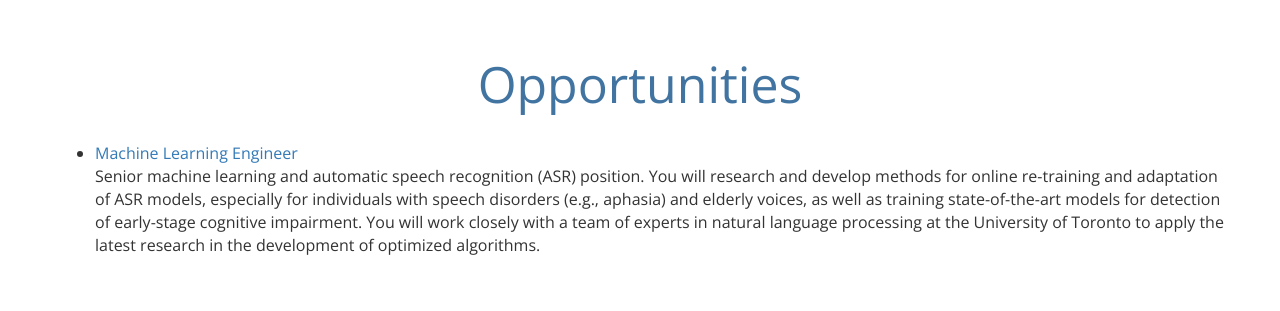
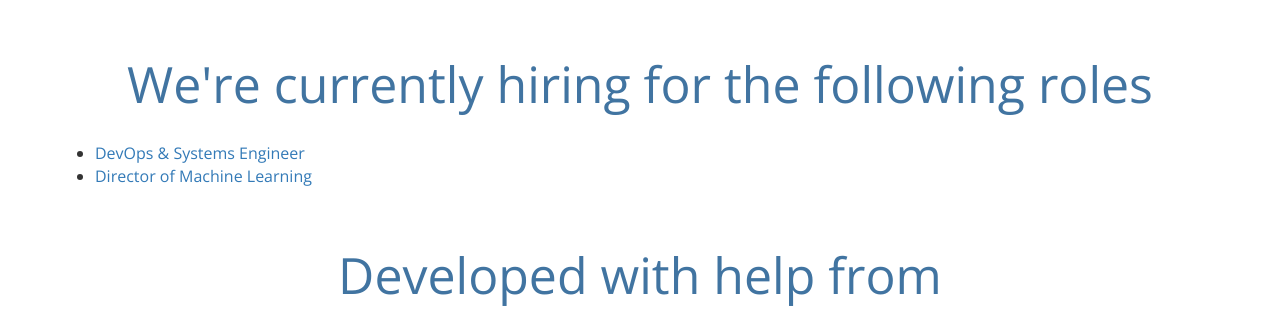
Before and after one commit to liamks/winterlightlabs-web, a plain HTML site: page index.html in a window 1280 px wide. Shown: the part 3307-3618 px from the top of the page. Drawn offline with nearby package versions, Linux system fonts and the light colour scheme.

Commit message:
updated home page with new hiring links

```diff
--- a/index.html
+++ b/index.html
@@ -230,15 +230,12 @@
     <div class="container">
       <div class="row">
         <div class="featurette" id="opportunities">
-          <h2 class="featurette-heading">Opportunities</h2>
 
+          <h2 class="featurette-heading">We're currently hiring for the following roles</h2>
           <ul>
-            <li>
-              <a href="docs/JobdescriptionforIRAPML.pdf">Machine Learning Engineer</a>
-              <p>
-                Senior machine learning and automatic speech recognition (ASR) position. You will research and develop methods for online re-training and adaptation of ASR models, especially for individuals with speech disorders (e.g., aphasia) and elderly voices, as well as training state-of-the-art models for detection of early-stage cognitive impairment. You will work closely with a team of experts in natural language processing at the University of Toronto to apply the latest research in the development of optimized algorithms.
-              </p>
-            </li>
+            <li><a href="dev-ops-systems-engineer.html">DevOps &amp; Systems Engineer</a></li>
+            <li><a href="director-machine-learning.html">Director of Machine Learning</a></li>
+          </ul>
           </ul>
         </div>
         </div>
```
